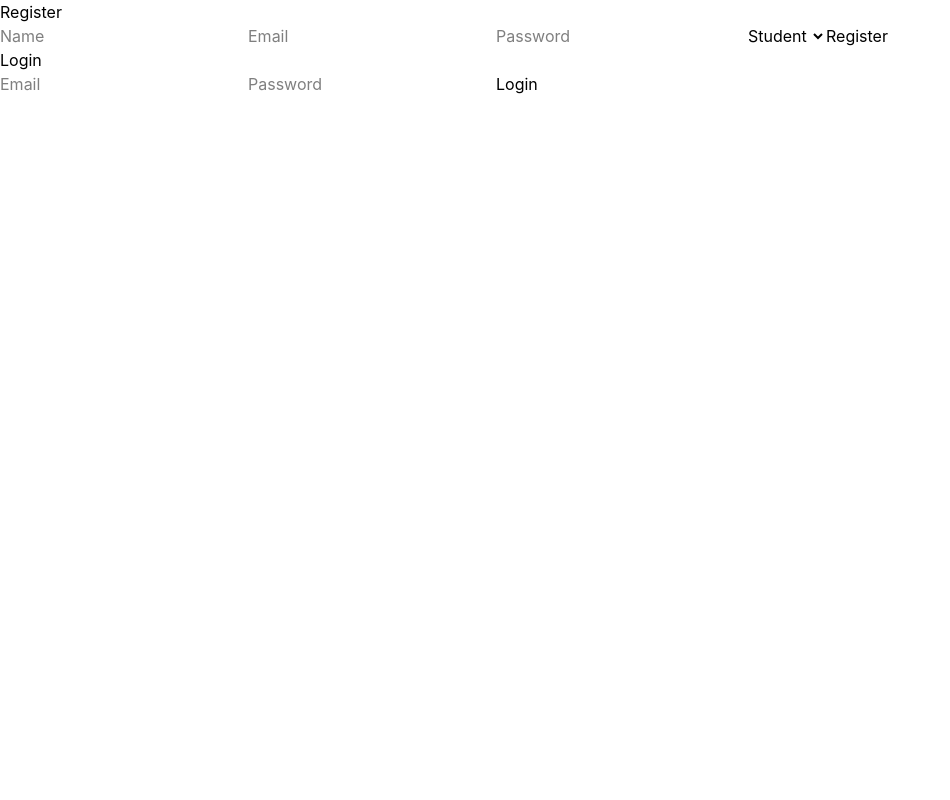
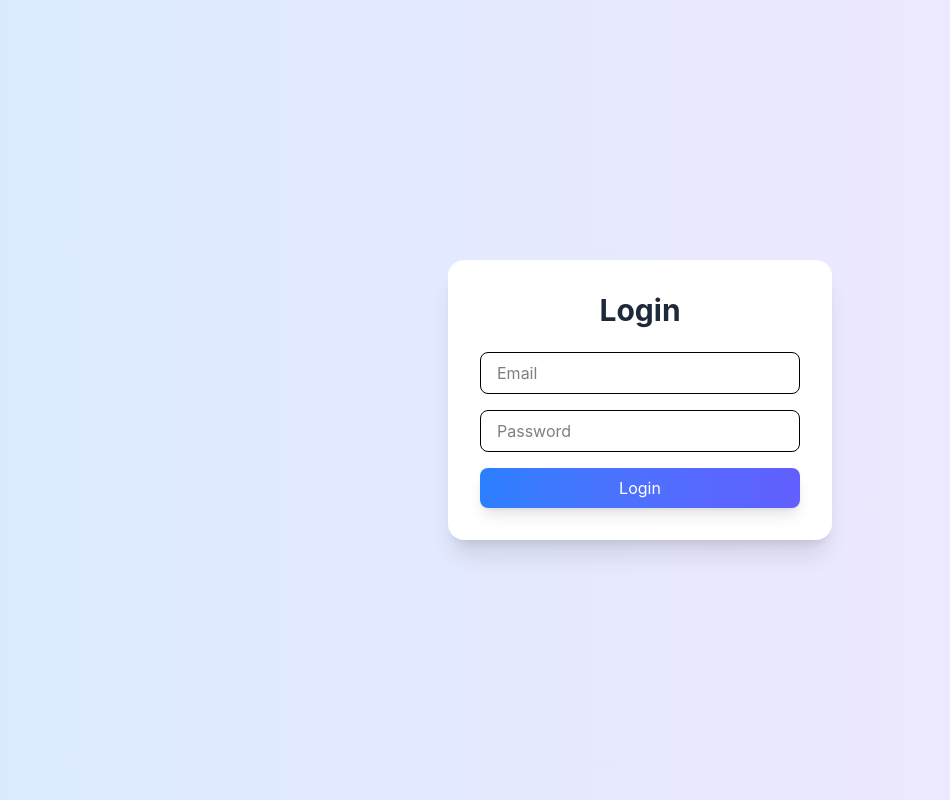
Before and after one commit to rupeshsurve01/examnova-saas-platform, a React (Vite) app in the folder client/: page / in a window 1280 px wide. Shown: the whole page, without its empty margins (0-950 px from the left). Built offline with nearby package versions, Linux system fonts and the light colour scheme.

Commit message:
feat: Add Student Dashboard

```diff
--- a/client/src/App.jsx
+++ b/client/src/App.jsx
@@ -1,13 +1,17 @@
 import React from 'react'
 import Register from './pages/Register'
 import Login from './pages/Login'
+import { Route, Routes } from 'react-router-dom'
+import StudentDashboard from './pages/StudentDashboard'
 
 const App = () => {
   return (
-    <div className=''>
-      <Register />
-      <Login />
-    </div>
+    <Routes>
+      <Route path="/" element={<Login />} />
+      <Route path="/register" element={<Register />} />
+      <Route path="/dashboard" element={<StudentDashboard />} />
+
+    </Routes>
   )
 }
 
--- a/client/src/pages/Login.jsx
+++ b/client/src/pages/Login.jsx
@@ -19,7 +19,7 @@ function Login() {
       });
 
       localStorage.setItem("user", JSON.stringify(res.data));
-      alert("Login Successfull")
+      alert("Login Successful");
       navigate("/dashboard");
 
     } catch (error) {
@@ -28,23 +28,41 @@ function Login() {
   };
 
   return (
-    <div>
-      <h2>Login</h2>
+    <div className="min-h-screen flex items-center justify-center bg-gradient-to-r from-blue-100 to-purple-100">
 
-      <form onSubmit={handleSubmit}>
+      <div className="bg-white shadow-xl rounded-2xl p-8 w-96 hover:shadow-2xl transition-all">
+
+        <h2 className="text-3xl font-bold text-center mb-6 text-gray-800">
+          Login
+        </h2>
+
+        <form onSubmit={handleSubmit} className="space-y-4">
+
           <input
+            type="email"
             placeholder="Email"
             onChange={(e) => setEmail(e.target.value)}
+            className="w-full px-4 py-2 border rounded-lg focus:outline-none focus:ring-2 focus:ring-blue-500 transition duration-300"
           />
 
           <input
             type="password"
             placeholder="Password"
             onChange={(e) => setPassword(e.target.value)}
+            className="w-full px-4 py-2 border rounded-lg focus:outline-none focus:ring-2 focus:ring-blue-500 transition duration-300"
           />
 
-        <button type="submit">Login</button>
+          <button
+            type="submit"
+            className="w-full bg-gradient-to-r from-blue-500 to-indigo-500 text-white py-2 rounded-lg hover:scale-105 transition duration-300 shadow-lg"
+          >
+            Login
+          </button>
+
         </form>
+
+      </div>
+
     </div>
   );
 }
--- a/client/src/pages/Register.jsx
+++ b/client/src/pages/Register.jsx
@@ -7,7 +7,7 @@ function Register() {
     name: "",
     email: "",
     password: "",
-    role: "student"
+    role: "student",
   });
 
   const navigate = useNavigate();
@@ -29,20 +29,29 @@ function Register() {
   };
 
   return (
-    <div>
-      <h2>Register</h2>
+    <div className="min-h-screen flex items-center justify-center bg-gradient-to-r from-blue-100 to-purple-100">
 
-      <form onSubmit={handleSubmit}>
+      <div className="bg-white/80 backdrop-blur-lg shadow-xl rounded-2xl p-8 w-96 hover:shadow-2xl transition-all">
+
+        <h2 className="text-3xl font-bold text-center mb-6 text-gray-800">
+          Register
+        </h2>
+
+        <form onSubmit={handleSubmit} className="space-y-4">
+
           <input
             name="name"
             placeholder="Name"
             onChange={handleChange}
+            className="w-full px-4 py-2 border rounded-lg focus:outline-none focus:ring-2 focus:ring-blue-500 transition duration-300"
           />
 
           <input
             name="email"
+            type="email"
             placeholder="Email"
             onChange={handleChange}
+            className="w-full px-4 py-2 border rounded-lg focus:outline-none focus:ring-2 focus:ring-blue-500 transition duration-300"
           />
 
           <input
@@ -50,15 +59,28 @@ function Register() {
             type="password"
             placeholder="Password"
             onChange={handleChange}
+            className="w-full px-4 py-2 border rounded-lg focus:outline-none focus:ring-2 focus:ring-blue-500 transition duration-300"
           />
 
-        <select name="role" onChange={handleChange}>
+          <select
+            name="role"
+            onChange={handleChange}
+            className="w-full px-4 py-2 border rounded-lg focus:outline-none focus:ring-2 focus:ring-blue-500"
+          >
             <option value="student">Student</option>
             <option value="teacher">Teacher</option>
           </select>
 
-        <button type="submit">Register</button>
+          <button
+            type="submit"
+            className="w-full bg-gradient-to-r from-blue-500 to-indigo-500 text-white py-2 rounded-lg hover:scale-105 transition duration-300 shadow-lg"
+          >
+            Register
+          </button>
+
         </form>
+      </div>
+
     </div>
   );
 }
--- /dev/null
+++ b/client/src/pages/StudentDashboard.jsx
@@ -0,0 +1,38 @@
+import { useEffect, useState } from "react";
+import API from "../services/api";
+
+function StudentDashboard() {
+  const [exams, setExams] = useState([]);
+
+  const fetchExams = async () => {
+    try {
+      const res = await API.get("/exams");
+      setExams(res.data);
+    } catch (error) {
+      console.error(error);
+    }
+  };
+
+  useEffect(() => {
+    fetchExams();
+  }, []);
+
+  return (
+    <div>
+      <h2>Available Exams</h2>
+
+      {exams.map((exam) => (
+        <div key={exam._id}>
+          <h3>title:{exam.title}</h3>
+          <p>{exam.description}</p>
+          <p>Duration: {exam.duration} minutes</p>
+          <p>Total Marks: {exam.totalMarks}</p>
+
+          <button>Start Exam</button>
+        </div>
+      ))}
+    </div>
+  );
+}
+
+export default StudentDashboard;
```
Also changed, not shown: client/src/pages/Exam.jsx (added), client/src/pages/ExamPage.jsx (added), 2 other files (tests, documents, lock files or other folders). Lines whose indentation alone changed are shown as unchanged.
